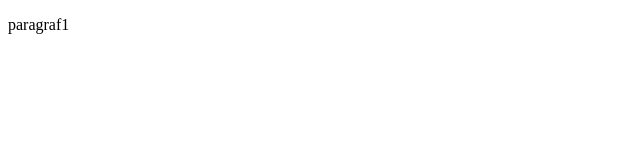
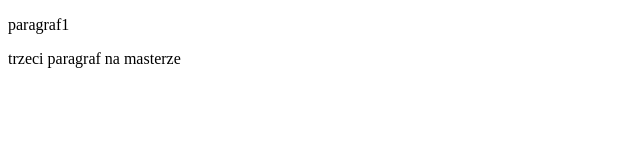
Before and after one commit to platypuswithoutk/gir, a plain HTML site: page index.html in a window 1280 px wide. Shown: the whole page, without its empty margins (0-640 px from the left). Drawn offline with Linux system fonts and the light colour scheme.

Commit message:
trzeci paragraf

```diff
--- a/index.html
+++ b/index.html
@@ -8,5 +8,6 @@
 </head>
 <body>
     <p>paragraf1</p>
+    <p>trzeci paragraf na masterze</p>
 </body>
 </html>
```
